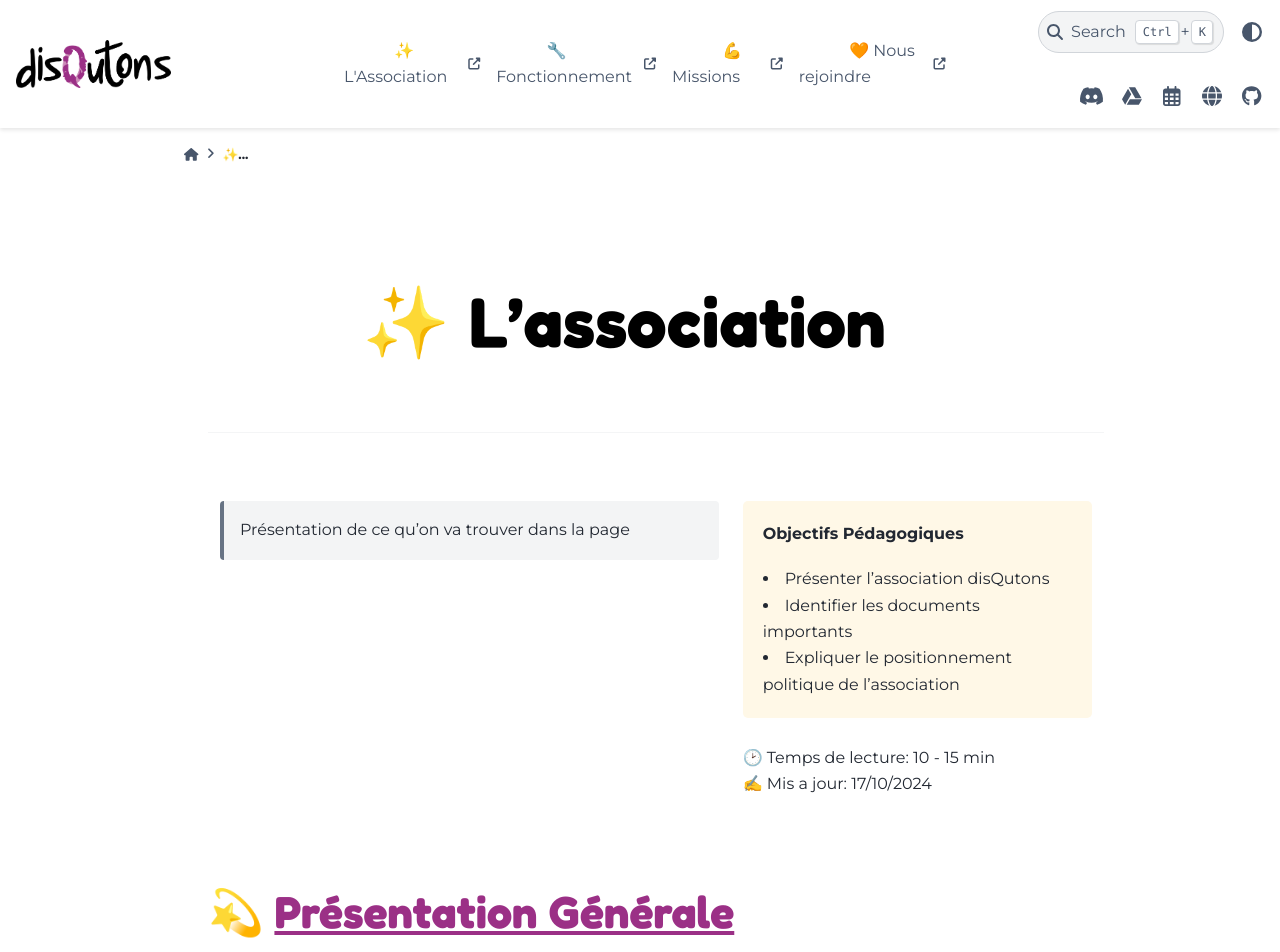
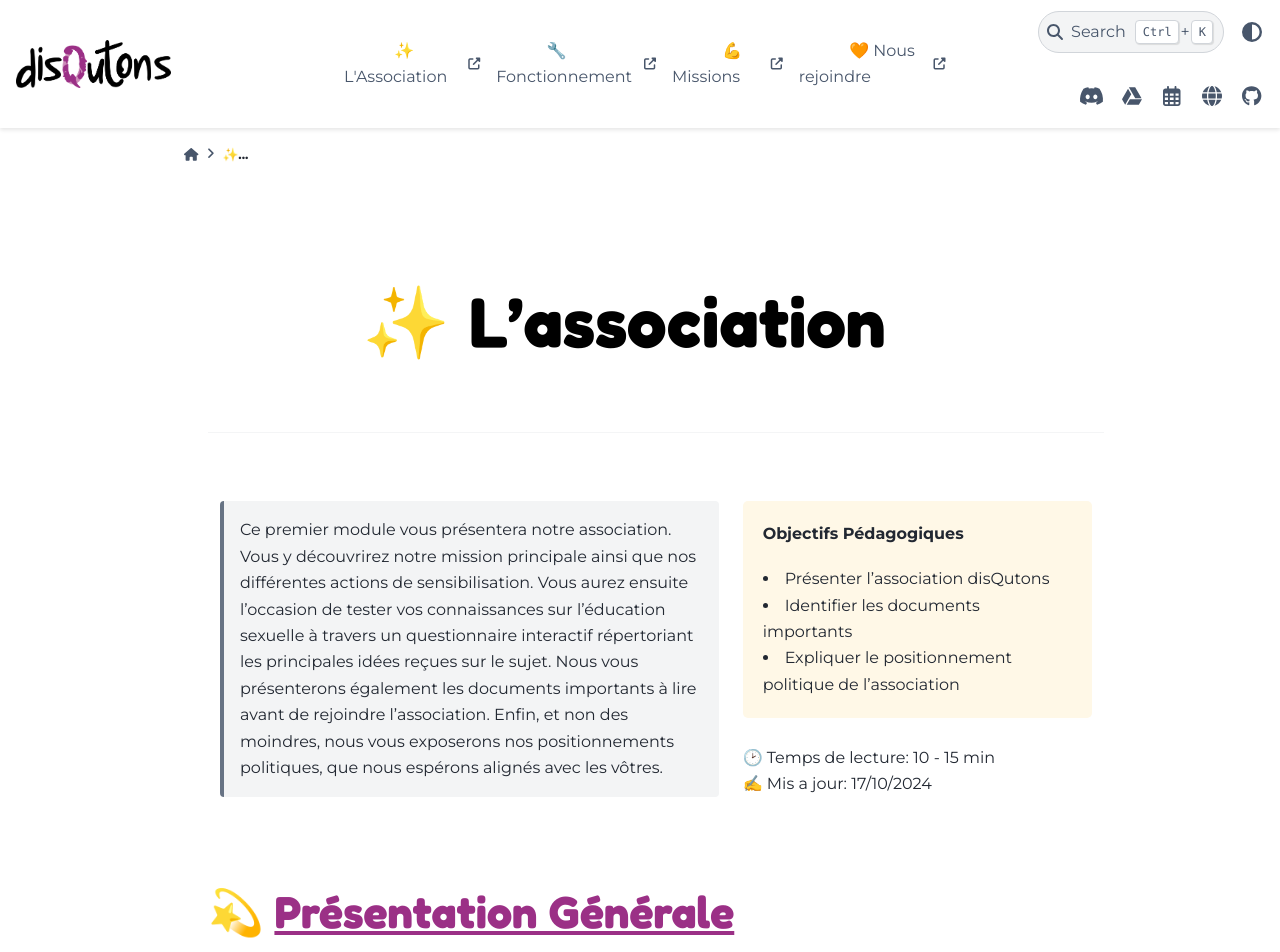
Before and after one commit to Deugz/SP-DisQutons, a Sphinx documentation site: the page built from source/content/Asso.md, in a window 1280 px wide and 1400 px high. Shown: the top 952 px of the window. Built offline with Sphinx 7.4.7 and the PyData theme 0.15.4, drawn with Linux system fonts in a browser that asks for light colours; pages that are not in the unit, such as notebooks, are missing from menus; a script that is not in the unit is left out; some of the changed lines change nothing that is shown; some of the changed text lies outside the part shown.

Commit message:
progress

```diff
--- a/source/content/Asso.md
+++ b/source/content/Asso.md
@@ -20,7 +20,7 @@
 :::{grid-item}
 :columns: 7
 
-> Présentation de ce qu'on va trouver dans la page
+> Ce premier module vous présentera notre association. Vous y découvrirez notre mission principale ainsi que nos différentes actions de sensibilisation. Vous aurez ensuite l’occasion de tester vos connaissances sur l’éducation sexuelle à travers un questionnaire interactif répertoriant les principales idées reçues sur le sujet. Nous vous présenterons également les documents importants à lire avant de rejoindre l’association. Enfin, et non des moindres, nous vous exposerons nos positionnements politiques, que nous espérons alignés avec les vôtres.
 
 
 :::
@@ -58,37 +58,7 @@
 <br>
 <br>
 
-:::::{dropdown} Les idées reçues sur l’éducation sexuelle
-
-::::{grid} 2
-
-:::{grid-item}
-:columns: 9
-
-- Lors des séances d’éducation sexuelle, on ne parle que de sexe → **Faux** !
-- On apprend aux jeunes et aux enfants à se masturber → **Faux** !
-- Les cours d’éducation à la vie affective et sexuelle incitent les jeunes à avoir des rapports de plus en plus tôt → **Faux** !
-- Il n’y a pas besoin d’éducation à la sexualité avant la puberté → **Faux** !
-- Parler de vie sexuelle et affective, c’est du ressort de la famille, pas de l’école → **Faux** !
-- On apprend aux garçons à devenir des filles et vice-versa → **Faux** !
-- Parler de sexualité aux enfants est choquant pour eux·elles → **Faux** !
-- L’éducation à la sexualité, c’est que pour les cours de SVT → **Faux** !
-
-:::
-
-:::{grid-item-card}
-:columns: 3
-
-**Document Source**
-^^^
-
-
-
-:::
-
-::::
-
-:::::
+<div style="width: 100%;"><div style="position: relative; padding-bottom: 56.25%; padding-top: 0; height: 0;"><iframe title="Quiz minimaliste" frameborder="0" width="1200" height="675" style="position: absolute; top: 0; left: 0; width: 100%; height: 100%;" src="https://view.genially.com/67161a0f4cbf5047c5c355cf" type="text/html" allowscriptaccess="always" allowfullscreen="true" scrolling="yes" allownetworking="all"></iframe> </div> </div>
 
 <br>
 <br>
```
Also changed, not shown: source/_static/Images/Acceuil-Explained.svg, source/_static/Images/Genially-test-1/Image-1.png (added), source/_static/Images/Genially-test-1/Image-2.png (added), source/_static/Images/Genially-test-1/Image-3.png (added), source/_static/Images/Genially-test-1/Image-4.png (added), 13 other files.
